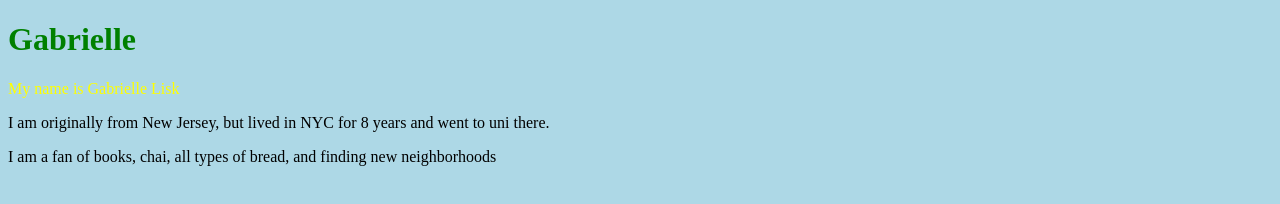
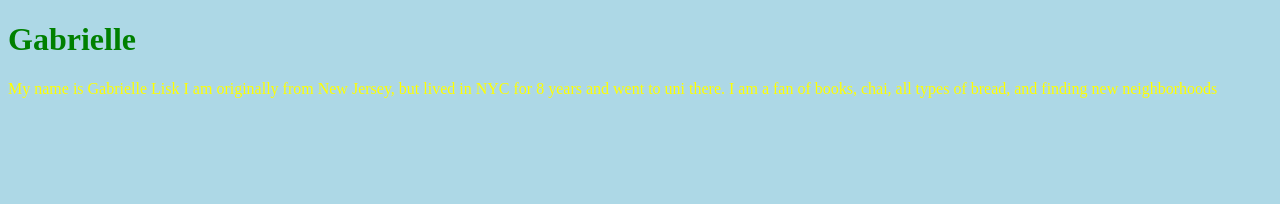
Before and after one commit to gabriellelisk14/INST0018_23-24_uczcgli, a plain HTML site: page index.html in a window 1280 px wide. Drawn offline with Linux system fonts and the light colour scheme.

Commit message:
Update index.html

```diff
--- a/index.html
+++ b/index.html
@@ -9,9 +9,10 @@ p {color: yellow}
 <title>Introducing Myself</title>
 </head>
 <body>
- <h1>Gabrielle</h1>
- <p>My name is Gabrielle Lisk
- </p> I am originally from New Jersey, but lived in NYC for 8 years and went to uni there.
-</p> I am a fan of books, chai, all types of bread, and finding new neighborhoods
+<h1>Gabrielle</h1>
+<p>My name is Gabrielle Lisk
+I am originally from New Jersey, but lived in NYC for 8 years and went to uni there.
+I am a fan of books, chai, all types of bread, and finding new neighborhoods
+</p>
 </body>
 </html>
```
